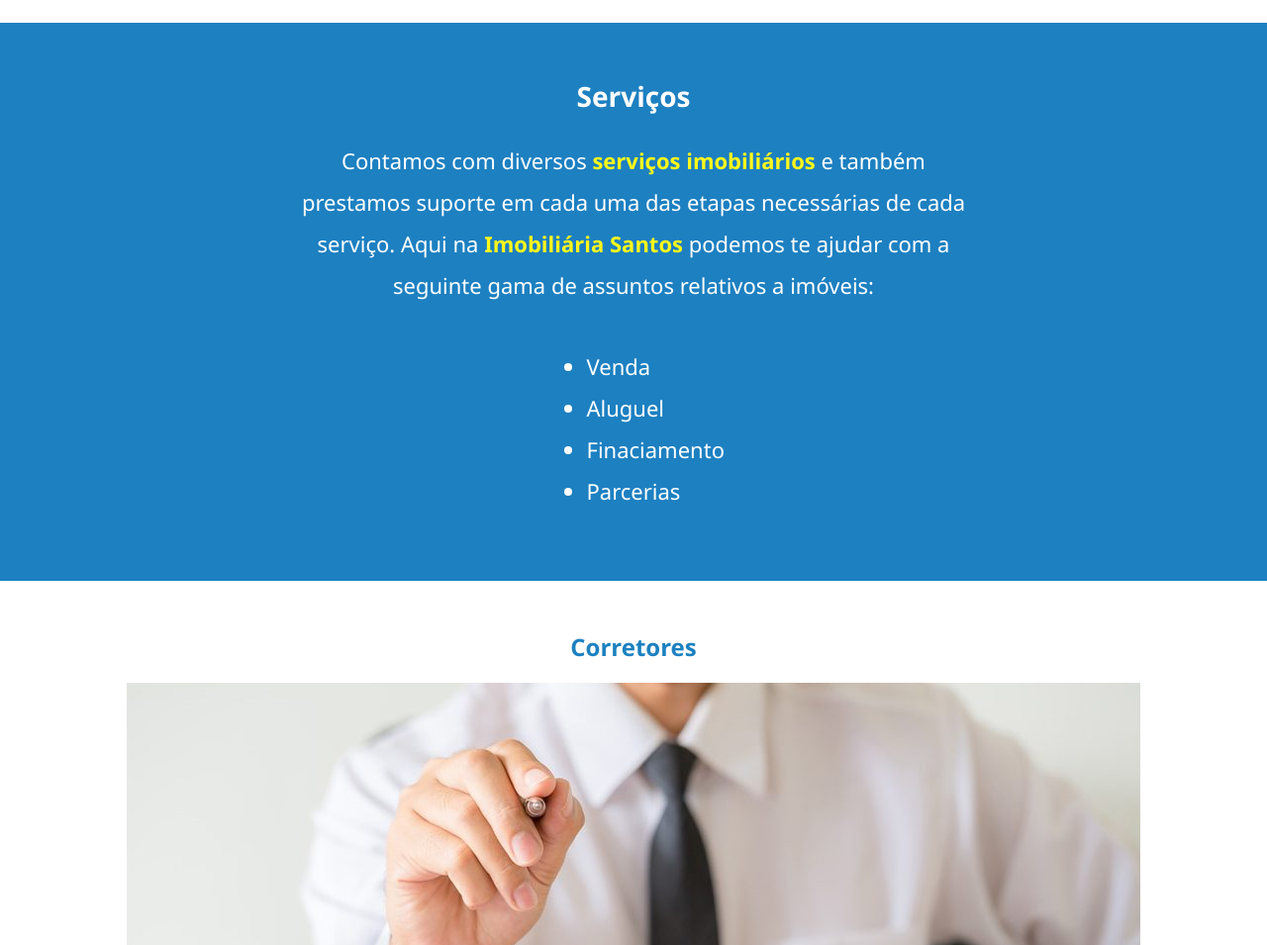
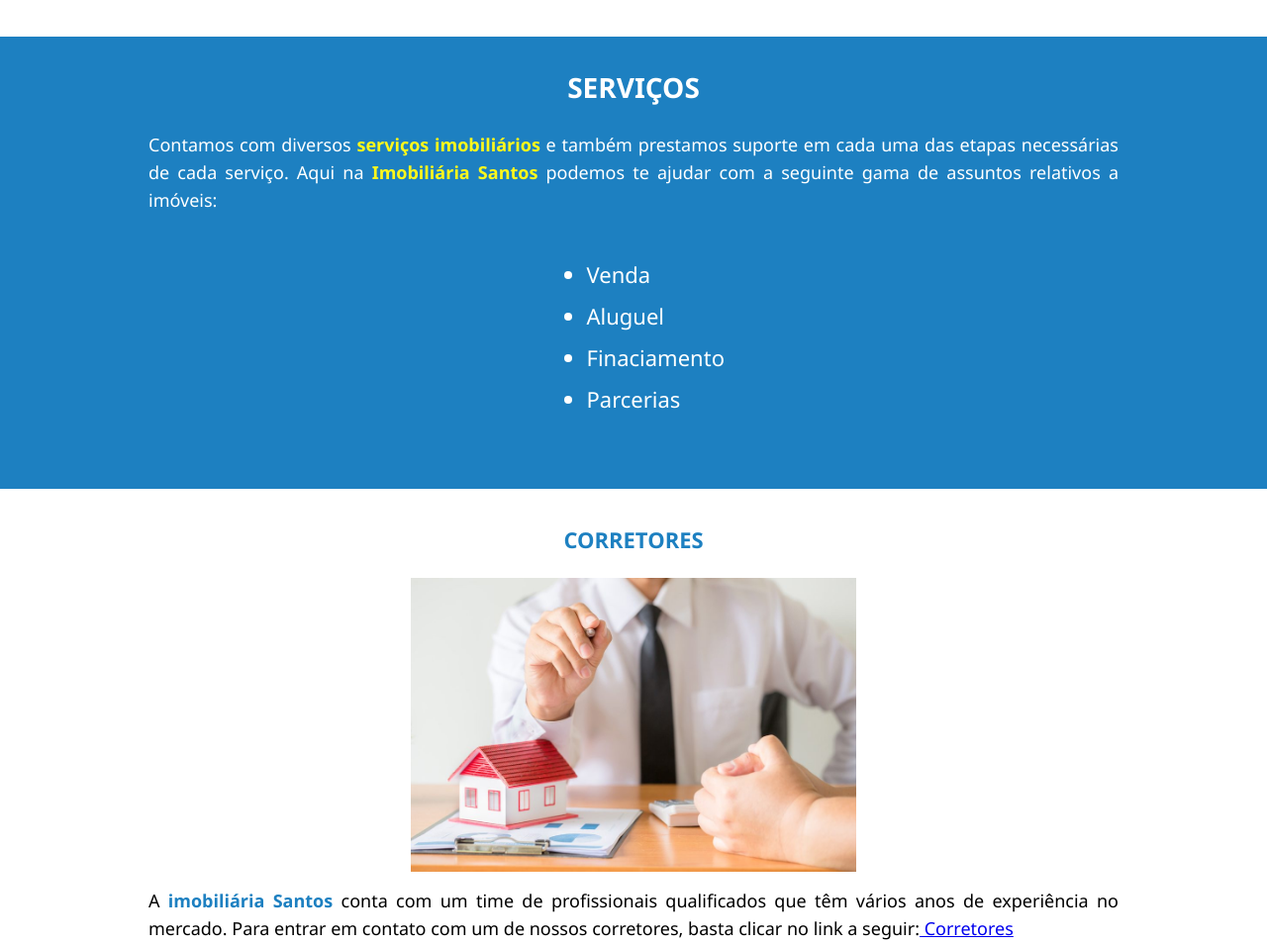
Before and after one commit to lexilva/imobiliariasantos, a plain HTML site: page index.html in a window 1280 px wide. Shown: the part 1227-2182 px from the top of the page at 99% size. Drawn offline with Linux system fonts and the light colour scheme.

Commit message:
Estilização da sessão 5 concluída

```diff
--- a/assets/css/estilo.css
+++ b/assets/css/estilo.css
@@ -1,7 +1,6 @@
 body{
     margin: 0;
     font-family: 'Segoe UI', Tahoma, Geneva, Verdana, sans-serif;
-    margin:0,auto;
 }
 header{
     padding: 30px auto;
@@ -49,30 +48,39 @@ span{
 h1{
     color:#1d1d1d;
     margin-bottom: 5px;
+    font-size: 34px;
 }
 h2{
     color:#1c81c0;
+    margin-top: 0;
+    font-weight: normal;
+    font-size: 22px;
+    line-height: 42px;
 }
 .sobre{
     margin-left: auto;
     margin-right: auto;
 }
-.sobre img{
+.imagem{
     width: 450px;
+}
+.texto-negrito{
+    font-weight: bold;
 }
 .texto-azul{
     color:#1d80c1;
+}
+.texto-branco{
+    color:#ffffff;
 }
 .serviços{
     background-color: #1d80c1;
 }
 .serviços h2{
-    color: #ffffff;
     font-size: 28px;
     line-height: 42px;
 }
-.serviços p{
-    color:#ffffff;
+.paragrafo{
     line-height: 42px;
     font-size: 22px;
     width: 700px;
--- a/index.html
+++ b/index.html
@@ -23,12 +23,12 @@
     <section class="sobre">
         <h1>Encontre o imóvel dos seus sonhos</h1>
         <h2>A imobiliária que te ajuda no sonho do seu imóvel</h2>
-        <img src="./assets/img/imovel-assinatura.jpg" alt="">
+        <img class="imagem" src="./assets/img/imovel-assinatura.jpg" alt="">
         <p>Há <span class="texto-azul">10 anos</span> no ramo temos conquistado a confiança de <span class="texto-azul"> inúmeros clientes</span>. Isso porque procuramos sempre as melhores condições tanto para quem quer comprar, como para quem quer vender ou alugar. Oferecemos um <span class="texto-azul"> serviço de qualidade </span>servindo como ponte entre as partes interessadas.</p>
     </section>
     <section class="serviços">
-        <h2>Serviços</h2>
-        <p>Contamos com diversos <span class="texto-amarelo"> serviços imobiliários</span> e também prestamos suporte em cada uma das etapas necessárias de cada serviço. Aqui na <span class="texto-amarelo"> Imobiliária Santos </span>podemos te ajudar com a seguinte gama de assuntos relativos a imóveis:
+        <h2 class="texto-branco texto-negrito">SERVIÇOS</h2>
+        <p class="paragrafo, texto-branco">Contamos com diversos <span class="texto-amarelo"> serviços imobiliários</span> e também prestamos suporte em cada uma das etapas necessárias de cada serviço. Aqui na <span class="texto-amarelo"> Imobiliária Santos </span>podemos te ajudar com a seguinte gama de assuntos relativos a imóveis:
         </p>
         <ul>
             <li>Venda</li>
@@ -38,10 +38,10 @@
         </ul>
     </section>
     <section class="corretores">
-        <h2>Corretores</h2>
-        <img src="./assets/img/corretores.jpg" alt="">
+        <h2 class="texto-negrito texto-azul">CORRETORES</h2>
+        <img class="imagem" src="./assets/img/corretores.jpg" alt="">
         <p>
-            <span> A imobiliária Santos</span> conta com um time de profissionais qualificados que têm vários anos de experiência no mercado. Para entrar em contato com um de nossos corretores, basta clicar no link a seguir:<a href="mailto:corretores@email.com"> Corretores</a>
+            A<span class="texto-azul">  imobiliária Santos</span> conta com um time de profissionais qualificados que têm vários anos de experiência no mercado. Para entrar em contato com um de nossos corretores, basta clicar no link a seguir:<a href="mailto:corretores@email.com"> Corretores</a>
 
             </p>
     </section>
```
